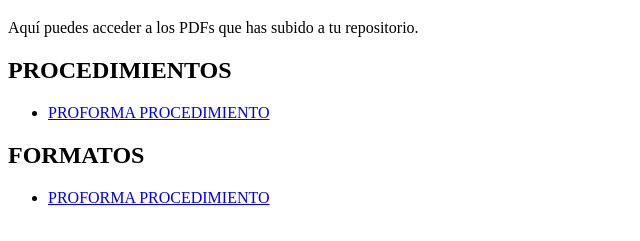
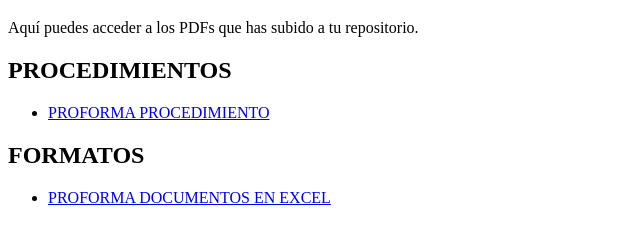
Before and after one commit to ManagCYR/knowledge, a plain HTML site: page index.html in a window 1280 px wide. Shown: the part 61-302 px from the top of the page, without its empty margins (0-640 px from the left). Drawn offline with Linux system fonts and the light colour scheme.

Commit message:
UPDATE INDEX

```diff
--- a/index.html
+++ b/index.html
@@ -13,7 +13,7 @@
   </ul>
   <h2>FORMATOS</h2>
   <ul>
-    <li><a href="pdfjs/web/viewer.html?file=https://managcyr.github.io/knowledge/excel/formatos/proforma_formatos" target="_blank">PROFORMA PROCEDIMIENTO</a></li>
+    <li><a href="pdfjs/web/viewer.html?file=https://managcyr.github.io/knowledge/excel/formatos/proforma_formatos" target="_blank">PROFORMA DOCUMENTOS EN EXCEL </a></li>
   </ul>
 
 
```
